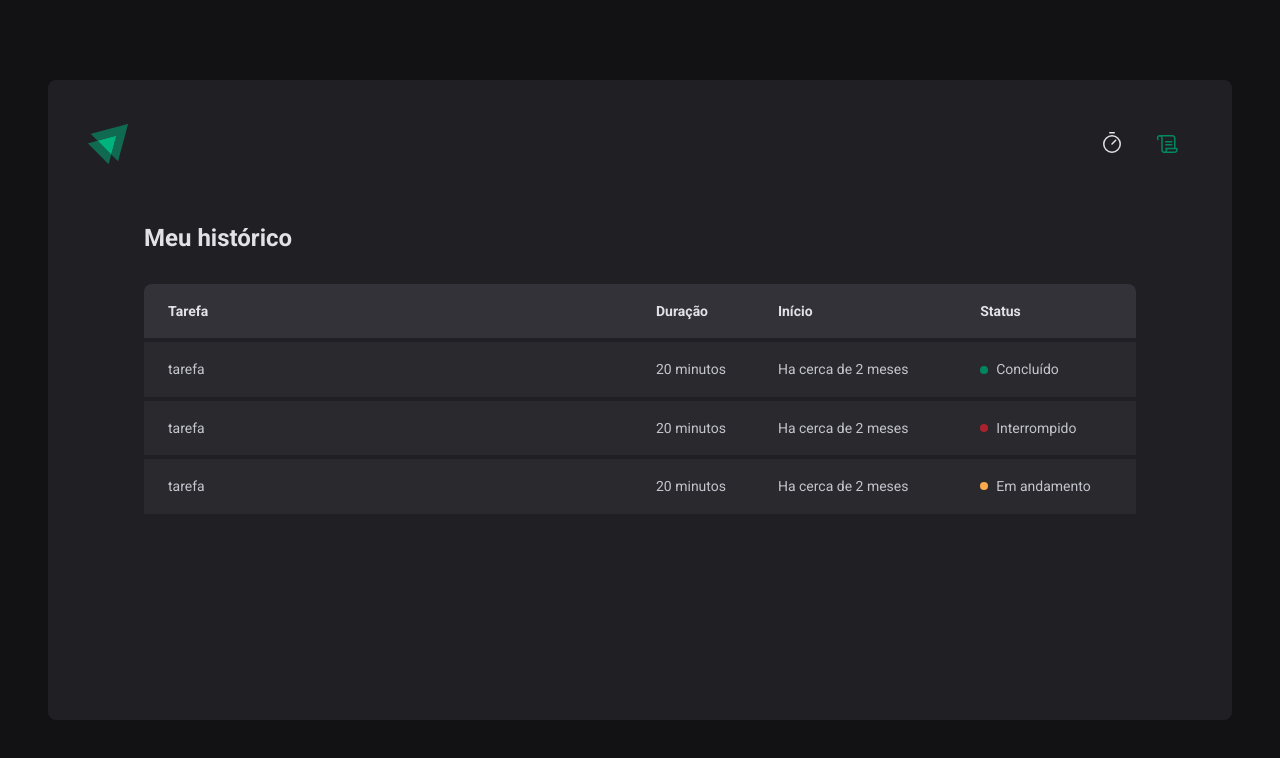
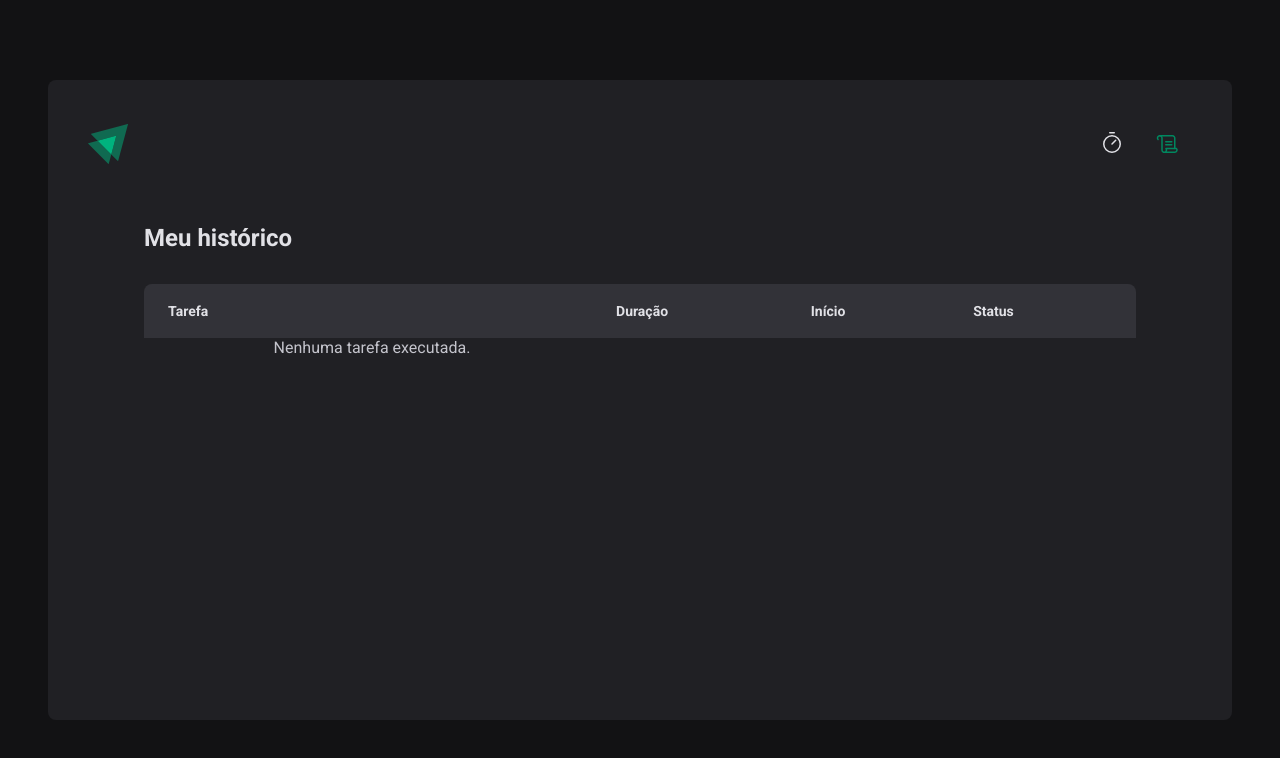
Before and after one commit to DavidEdsonDoNascimento/TimerWithHistory, a React (Vite) app: page /history in a window 1280 px wide. Shown: the top 758 px of the page. Built offline with nearby package versions, Linux system fonts and the light colour scheme.

Commit message:
initial history page

```diff
--- a/src/contexts/TaskContext.tsx
+++ b/src/contexts/TaskContext.tsx
@@ -2,9 +2,9 @@ import { Task } from '../@types/task';
 import { createContext, useState } from 'react';
 
 interface TaskContextType {
+	tasks: Task[] | [];
 	activeTask: Task | undefined;
 	activeTaskId: string | null;
-	tasks: Task[] | [];
 	amountSecondsPassed: number;
 	changedTimer: (totalSecondsElapsed: number) => void;
 	changedTaskToFinished: () => void;
@@ -87,9 +87,9 @@ export const TaskContextProvider = ({ children }: TaskContextProviderProps) => {
 	return (
 		<TaskContext.Provider
 			value={{
+				tasks,
 				activeTask,
 				activeTaskId,
-				tasks,
 				amountSecondsPassed,
 				changedTimer,
 				changedTaskToFinished,
--- a/src/pages/History/index.tsx
+++ b/src/pages/History/index.tsx
@@ -1,7 +1,12 @@
-import { HistoryContainer, HistoryList, Status } from "./styles";
+import { useContext } from 'react';
+import { TaskContext } from '../../contexts/TaskContext';
+import { HistoryContainer, HistoryList, Status } from './styles';
 
 export const History = () => {
-  return <HistoryContainer>
+	const { tasks } = useContext(TaskContext);
+
+	return (
+		<HistoryContainer>
 			<h1>Meu histórico</h1>
 			<HistoryList>
 				<table>
@@ -14,33 +19,37 @@ export const History = () => {
 						</tr>
 					</thead>
 					<tbody>
+						{tasks.length ? (
+							tasks.map((task) => {
+								return (
 									<tr>
-            <td>tarefa</td>
-            <td>20 minutos</td>
+										<td>{task.name}</td>
+										<td>{task.minutesAmount} minutos</td>
 										<td>Ha cerca de 2 meses</td>
 										<td>
-              <Status current="completed">Concluído</Status>
-            </td>
-          </tr><tr>
-            <td>tarefa</td>
-            <td>20 minutos</td>
-            <td>Ha cerca de 2 meses</td>
-            <td>
-              <Status current="interrupted">Interrompido</Status>
-            </td>
-
-          </tr>
-          <tr>
-            <td>tarefa</td>
-            <td>20 minutos</td>
-            <td>Ha cerca de 2 meses</td>
-            <td>
-              <Status current="pending">Em andamento</Status>
+											{task.finishedDate ? (
+												<Status current='completed'>Concluído</Status>
+											) : task.interruptedDate ? (
+												<Status current='interrupted'>Interrompido</Status>
+											) : (
+												<Status current='pending'>Em andamento</Status>
+											)}
 										</td>
 									</tr>
-
+								);
+							})
+						) : (
+							<tr
+								style={{
+									textAlign: 'center',
+								}}
+							>
+								Nenhuma tarefa executada.
+							</tr>
+						)}
 					</tbody>
 				</table>
 			</HistoryList>
-  </HistoryContainer>;
+		</HistoryContainer>
+	);
 };
```
Lines whose indentation alone changed are shown as unchanged.
